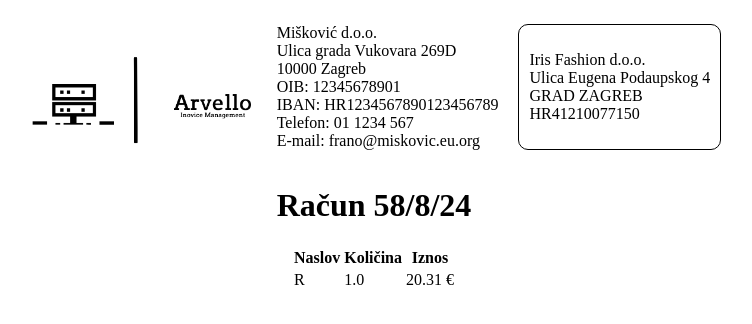
After one commit to fmis13/arvello, a Django app: page /invoice_pdf/5/ in a window 1280 px wide. The commit adds this page. Shown: the top 324 px of the page, without its empty margins (266-1018 px from the left). Run offline with Django 4.2, Linux system fonts and the light colour scheme; a user stored in the database is signed in; data comes from the database, SQL or seed files in the repository; both versions use the stored data as it was after the commit; some libraries are stand-ins or nearby versions.

Commit message:
Installed wkhtmltopdf Mostly set up invoice_export_view.html, which will be rendered as a .pdf file Commented out some n/a things, will delete them later. Updated views and models for invoice_export_view.html.

```diff
--- a/arvello/arvello/settings.py
+++ b/arvello/arvello/settings.py
@@ -33,6 +33,7 @@ ALLOWED_HOSTS = ["*"]
 # Application definition
 
 INSTALLED_APPS = [
+    'wkhtmltopdf',
     'crispy_forms',
     'arvelloapp',
     'django.contrib.admin',
--- a/arvello/arvelloapp/templates/base.html
+++ b/arvello/arvelloapp/templates/base.html
@@ -2,7 +2,7 @@
 {% load crispy_forms_tags %}
 
 <!doctype html>
-<html lang="en">
+<html lang="hr">
   <head>
     <meta charset="utf-8">
     <meta name="viewport" content="width=device-width, initial-scale=1">
@@ -102,7 +102,7 @@
         </ul>
 
 
-        <h6 class="sidebar-heading d-flex justify-content-between align-items-center px-3 mt-4 mb-1 text-muted">
+       {% comment %}	 <h6 class="sidebar-heading d-flex justify-content-between align-items-center px-3 mt-4 mb-1 text-muted">
           <span>Settings</span>
           <a class="link-secondary" href="#" aria-label="Add a new report">
             <span data-feather="plus-circle"></span>
@@ -114,7 +114,7 @@
               <span data-feather="file-text"></span>
               Tvrtka
             </a>
-          </li> {% comment %}
+          </li>
           <li class="nav-item">
             <a class="nav-link" href="#">
               <span data-feather="file-text"></span>
--- /dev/null
+++ b/arvello/arvelloapp/templates/invoice_export_view.html
@@ -0,0 +1,51 @@
+{% load static %}
+{% load crispy_forms_tags %}
+
+<!doctype html>
+<html lang="hr">
+<head>
+    <meta charset="UTF-8">
+    <title>Document</title>
+</head>
+
+<body>
+    <div style="display: flex; align-items: center; justify-content: center;">
+        <img class="mb-4" src="{% static '/img/FS_Arvello_nobg_Final.png' %}" alt="" width="230" height="115">
+        <p style="margin-left: 20px;">Mišković d.o.o.
+            <br>Ulica grada Vukovara 269D
+            <br>10000 Zagreb
+            <br>OIB: 12345678901
+            <br>IBAN: HR1234567890123456789
+            <br>Telefon: 01 1234 567
+            <br>E-mail: frano@miskovic.eu.org
+        </p>
+        <div style="margin-left: 20px; padding: 10px; border: 1px solid black; border-radius: 10px;">
+            <p>{{client.clientName}}
+                <br>{{client.addressLine1}}
+                <br>{{client.province}}
+                <br>{{client.VATID}}
+            </p>
+        </div>
+    </div>
+        <h1 style="text-align: center;">Račun {{invoice.number}}</h1>
+
+    <div class="table-responsive" style="justify-content: center; display: flex; align-items: center;">
+        <table class="table table-striped table-sm">
+          <thead>
+            <tr>
+              <th scope="col">Naslov</th>
+              <th scope="col">Količina</th>
+              <th scope="col">Iznos</th>
+            </tr>
+          </thead>
+          <tbody>
+          <tr>
+            <td>{{product.title}}</td>
+            <td>{{product.quantity}}</td>
+            <td>{{product.price}} {{product.currency}}</td>
+          </tr>
+
+          </tbody>
+        </table>
+      </div>
+</body>
--- a/arvello/arvelloapp/templates/invoices.html
+++ b/arvello/arvelloapp/templates/invoices.html
@@ -26,7 +26,7 @@
           <th scope="col">Broj računa</th>
           <th scope="col">Dospijeće</th>
           <th scope="col">Rok</th>
-          <th scope="col">Status</th>
+          {#<th scope="col">Status</th>#}
           <th scope="col">Bilješke</th>
         </tr>
       </thead>
@@ -35,11 +35,11 @@
         {% for invoice in invoices %}
       <tr>
         <td>{{invoice.title}}</td>
-        <td>{{invoice.client}}</td>
+        <td>{{invoice.client.clientName}}</td>
         <td>{{invoice.number}}</td>
         <td>{{invoice.dueDate}}</td>
         <td>{{invoice.paymentTerms}}</td>
-        <td>{{invoice.status}}</td>
+        {#<td>{{invoice.status}}</td>#}
         <td>{{invoice.notes}}</td>
 
       </tr>
--- a/arvello/arvelloapp/views.py
+++ b/arvello/arvelloapp/views.py
@@ -141,20 +141,10 @@ def login(request):
 @login_required
 def invoice_pdf(request, pk):
     invoice = get_object_or_404(Invoice, pk=pk)
-    pdfmetrics.registerFont(TTFont('OpenSansLight', 'static/OpenSans-Light.ttf'))
-    buffer = BytesIO()
-    p = canvas.Canvas(buffer)
-# All of this is temporary, will be replaced with a template
-    p.drawString(100, 750, f"Interni identifikator računa: {invoice.id}")
-    p.drawString(100, 850, f"Invoice ID: {invoice.id}")
-    p.showPage()
-    p.save()
-    pdf = buffer.getvalue()
-    buffer.close()
+    product = invoice.product
+    client = invoice.client
+    return render(request, 'invoice_export_view.html', {'invoice': invoice, 'product': product, 'client': client})
 
-    response = FileResponse(BytesIO(pdf), content_type='application/pdf')
-    response['Content-Disposition'] = 'attachment; filename="invoice.pdf"'
-    return response
 
 @login_required
 def logout(request):
```
Also changed, not shown: arvello/db.sqlite3.
